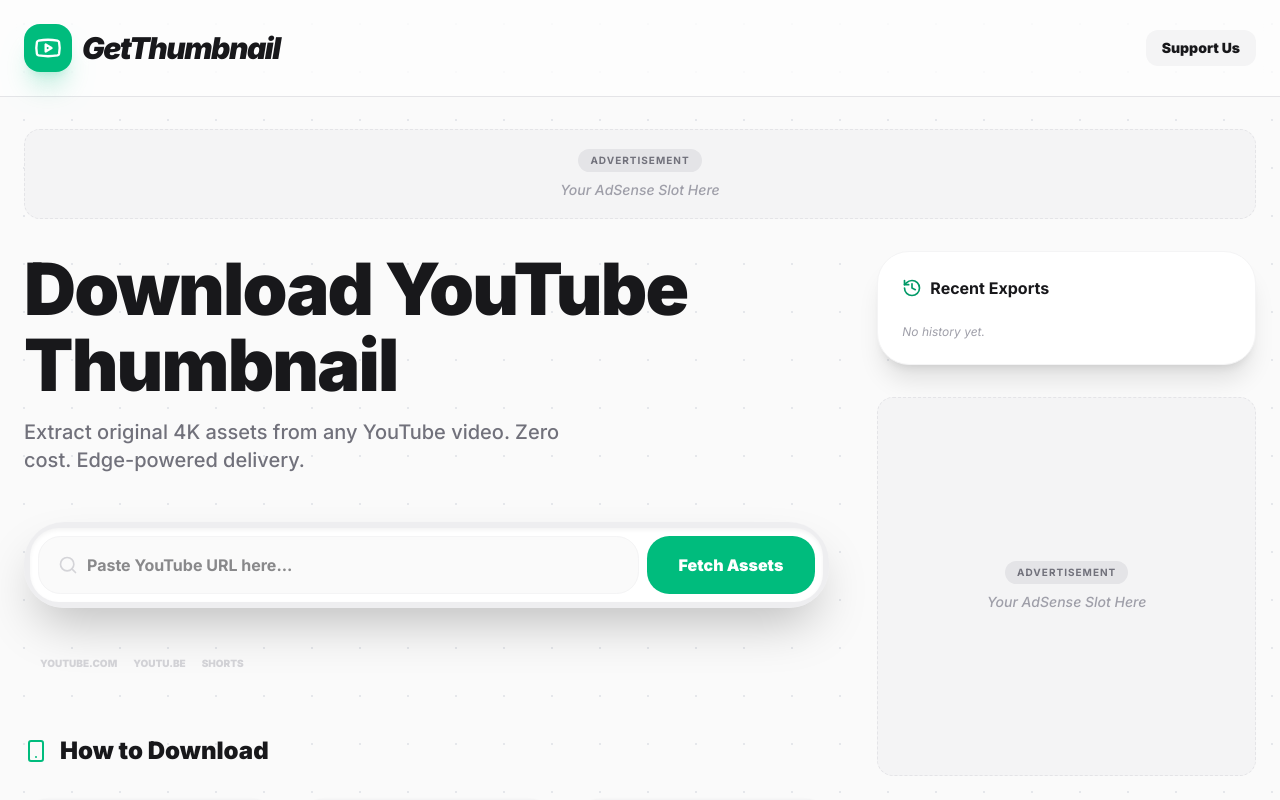
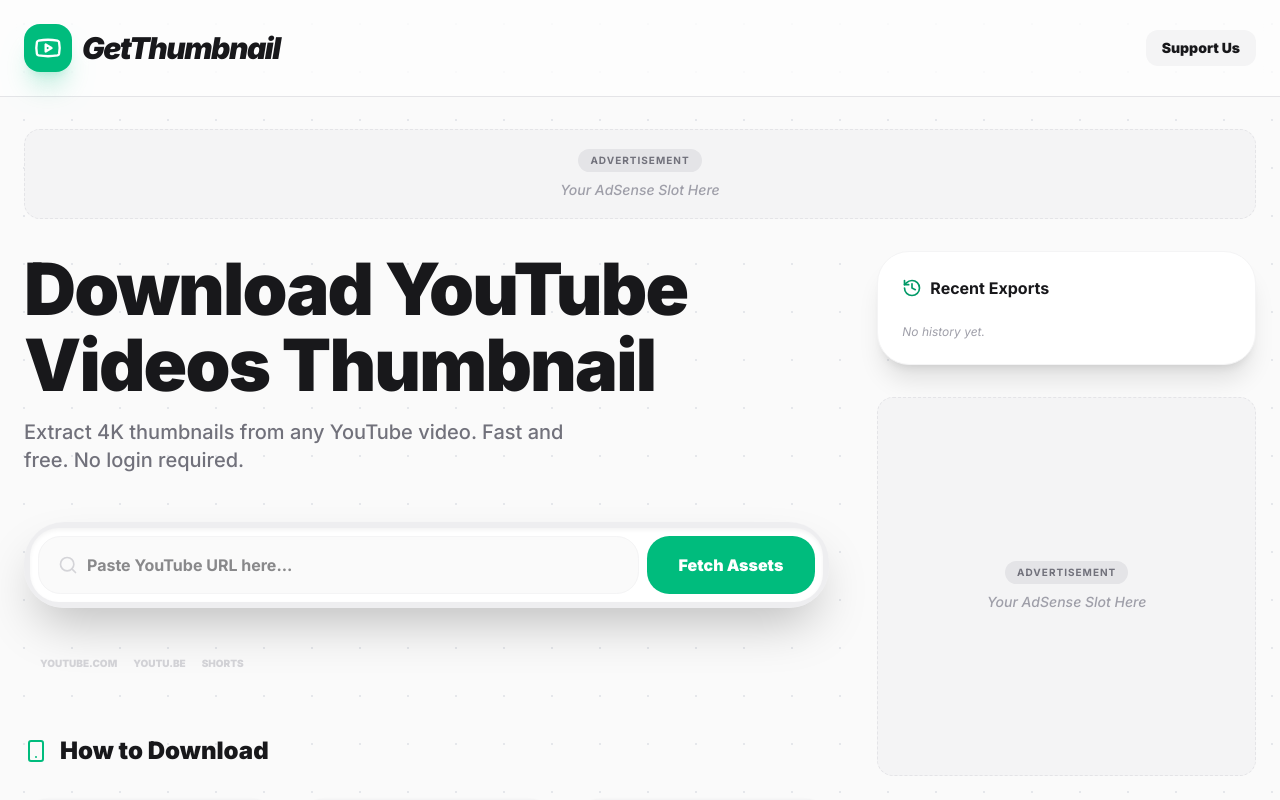
Before and after one commit to pubgads77-star/get-thumbnail, a React (Vite) app: page / in a window 1280 px wide. Shown: the top 800 px of the page. Built offline with nearby package versions, Linux system fonts and the light colour scheme.

Commit message:
fix Text

```diff
--- a/src/components/HeroInput.tsx
+++ b/src/components/HeroInput.tsx
@@ -7,10 +7,10 @@
     <section className="space-y-12 text-center lg:text-left">
       <div className="space-y-4">
         <h1 className="text-4xl sm:text-5xl md:text-7xl font-black tracking-tight leading-[1.05] text-zinc-900">
-          Download YouTube Thumbnail
+          Download YouTube Videos Thumbnail
         </h1>
         <p className="text-zinc-500 text-base md:text-xl max-w-xl mx-auto lg:mx-0 font-medium">
-          Extract original 4K assets from any YouTube video. Zero cost. Edge-powered delivery.
+          Extract 4K thumbnails from any YouTube video. Fast and free. No login required.
         </p>
       </div>
 
```
